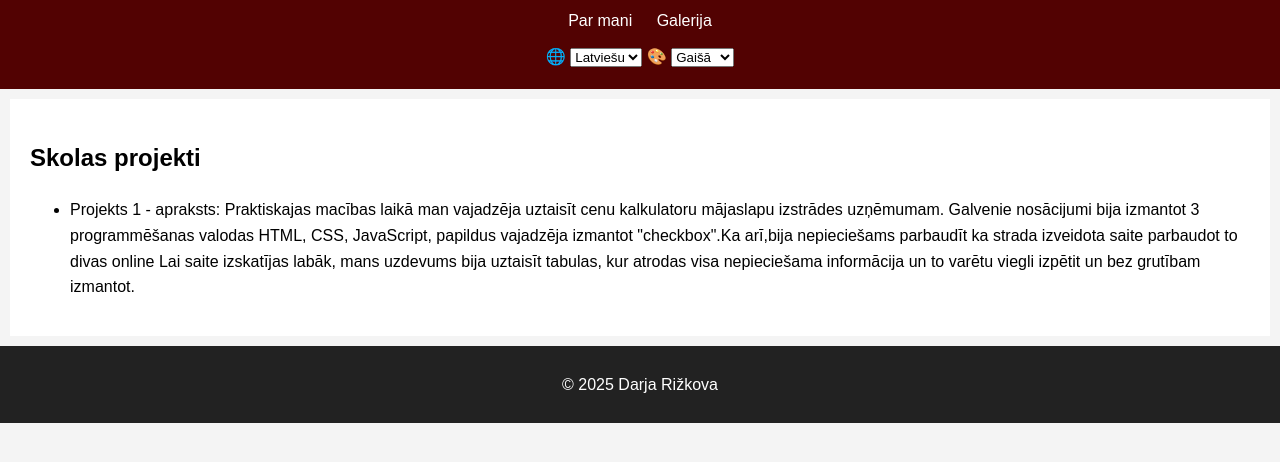
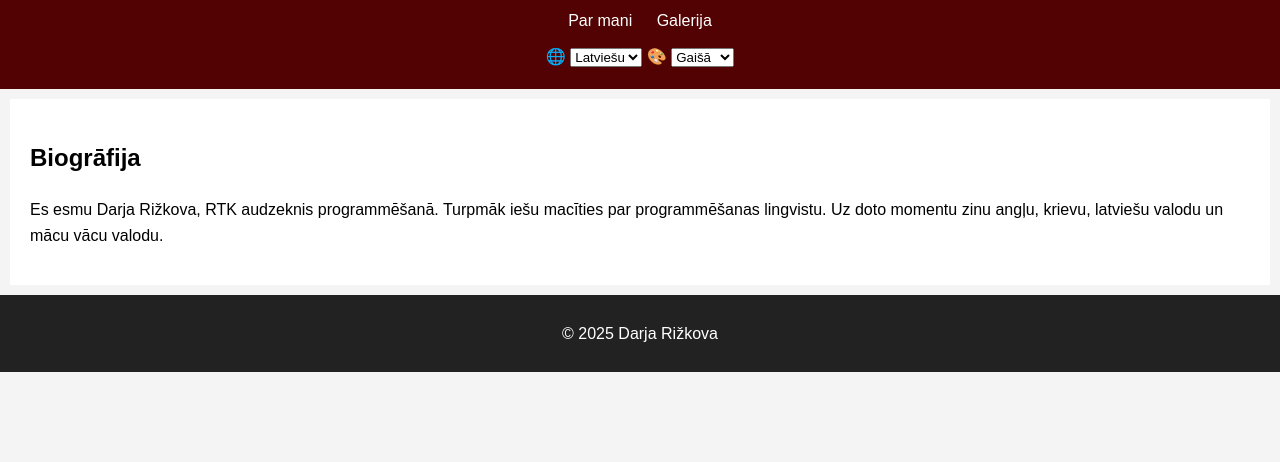
Before and after one commit to kot0gus/kot0gus.github.io, a plain HTML site: page index.html in a window 1280 px wide. Shown: the part 106-568 px from the top of the page. Drawn offline with Linux system fonts and the light colour scheme.

Commit message:
Update index.html

```diff
--- a/index.html
+++ b/index.html
@@ -30,13 +30,6 @@
         </div>
     </header>
 
-    <section id="projekti">
-        <h2 data-i18n="projects_title">Skolas projekti</h2>
-        <ul>
-            <li data-i18n="project_text">Projekts 1 - apraksts: Praktiskajas macības laikā man vajadzēja uztaisīt cenu kalkulatoru mājaslapu izstrādes uzņēmumam. Galvenie nosācijumi bija izmantot 3 programmēšanas valodas HTML, CSS, JavaScript, papildus vajadzēja izmantot "checkbox".Ka arī,bija nepieciešams parbaudīt ka strada izveidota saite parbaudot to divas online Lai saite izskatījas labāk, mans uzdevums bija uztaisīt tabulas, kur atrodas visa nepieciešama informācija un to varētu viegli izpētit un bez grutībam izmantot.</li>
-        </ul>
-    </section>
-
     <section id="bio">
         <h2 data-i18n="bio_title">Biogrāfija</h2>
         <p data-i18n="bio_text">Es esmu Darja Rižkova, RTK audzeknis programmēšanā. Turpmāk iešu macīties par programmēšanas lingvistu. Uz doto momentu zinu angļu, krievu, latviešu valodu un mācu vācu valodu.</p>
```
